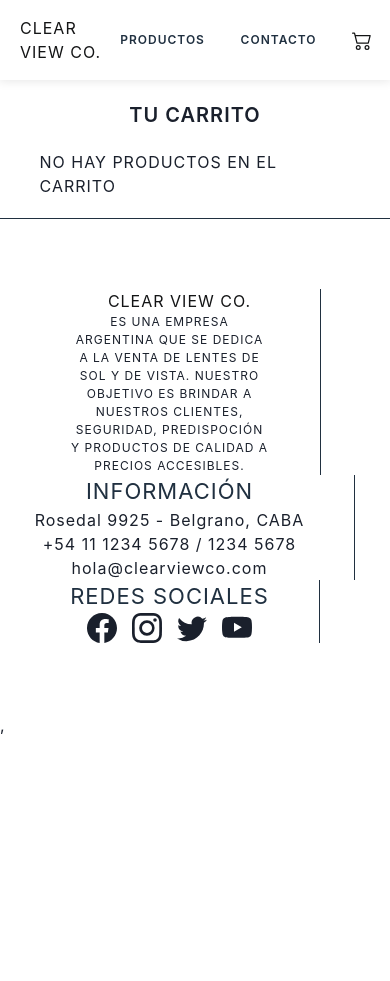
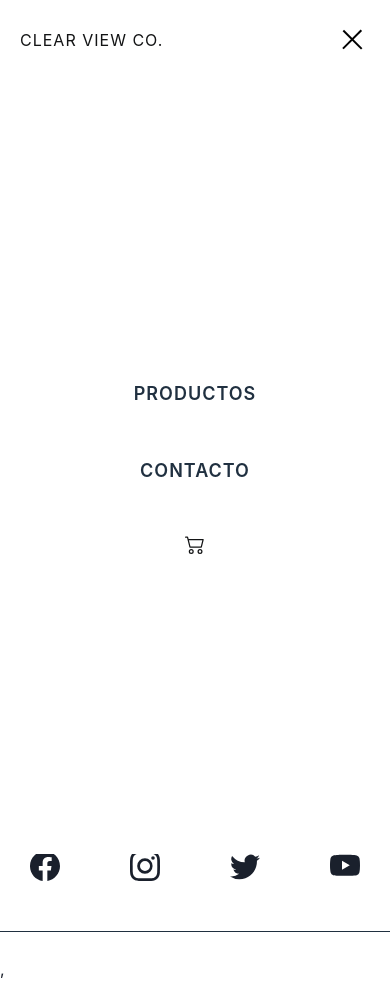
Before and after one commit to solangeleites/ClearViewCoFront, a React (Vite) app: page /carrito in a window 390 px wide. Before the commit the page ends 844 px from the top, so only its background shows below. Built offline with nearby package versions, Linux system fonts and the light colour scheme.

Commit message:
ultimos detalles

```diff
--- /dev/null
+++ b/src/components/barsMenu/BarsMenu.jsx
@@ -0,0 +1,16 @@
+import React from 'react'
+import { HambugerContainer, Icon } from './BarsMenuStyle'
+import { useContext } from 'react'
+import { MenuContext } from '../../context/Context'
+
+const BarsMenu = () => {
+const ctx = useContext(MenuContext)
+
+  return (
+  <HambugerContainer onClick={ctx.toggleMenu}>
+    <Icon clicked= {ctx.isMenuOpen}/>
+  </HambugerContainer>
+  )
+}
+
+export default BarsMenu
--- /dev/null
+++ b/src/components/barsMenu/BarsMenuStyle.js
@@ -0,0 +1,51 @@
+import styled from 'styled-components';
+
+export const HambugerContainer = styled.div`
+  color: black;
+  height: 55%;
+  width: 2.2rem;
+  cursor: pointer;
+  flex-direction: column;
+  align-items: center;
+  justify-content: center;
+  z-index: 10;
+  display: none;
+
+  @media (max-width: 992px) {
+    display: flex;
+    margin-right: 20px;
+  }
+`;
+
+export const Icon = styled.span`
+  position: relative;
+  height: 1.5px;
+  width: 75%;
+  background: ${props => (props.clicked ? 'transparent' : 'black')};
+  display: inline-block;
+  transition: all 0.3s;
+
+  &::before,
+  &::after {
+    background-color: black;
+    content: '';
+    width: 100%;
+    height: 1.5px;
+    display: inline-block;
+    position: absolute;
+    left: 0;
+    transition: all 0.3s;
+  }
+
+  &::before {
+    top: ${props => (props.clicked === true ? '0' : '-.5rem')};
+    transform: ${props =>
+      props.clicked === true ? 'rotate(135deg)' : 'rotate(0)'};
+  }
+
+  &::after {
+    top: ${props => (props.clicked === true ? '0' : '.5rem')};
+    transform: ${props =>
+      props.clicked === true ? 'rotate(-135deg)' : 'rotate(0)'};
+  }
+`;
--- a/src/components/footer/Footer.jsx
+++ b/src/components/footer/Footer.jsx
@@ -1,41 +1,70 @@
-import React from 'react'
-import { BsFacebook, BsInstagram, BsTwitter, BsYoutube } from 'react-icons/bs'
-import { Container, Section, Title, Card } from './FooterStyled'
-import { Logo } from '../navbar/NavbarStyled'
+import React from 'react';
+import { BsFacebook, BsInstagram, BsTwitter, BsYoutube } from 'react-icons/bs';
+import { Container, Section, Title, Card } from './FooterStyled';
+import { Logo } from '../navbar/NavbarStyled';
+import {FiMapPin} from 'react-icons/fi'
+import {BsTelephone} from 'react-icons/bs'
+import {MdAlternateEmail} from 'react-icons/md'
+
+
 const Footer = () => {
   return (
     <Section>
       <Container>
-          <Card
+        <Card>
+          <Logo
+            style={{
+              fontSize: '22px',
+              fontWeight: '600',
+              paddingBottom: '20px',
+            }}
           >
-            <Logo>Clear View Co.</Logo>
+            Clear View Co.
+          </Logo>
           <p
-              style={{ fontSize: '12px', width: '200px', textAlign: 'center' }}
+            style={{
+              fontSize: '12px',
+              width: '250px',
+              textAlign: 'justify',
+              paddingLeft: '10px',
+            }}
           >
-              es una empresa argentina que se dedica a la venta de lentes de sol
-              y de vista. Nuestro objetivo es brindar a nuestros clientes,
-              seguridad, predispoción y productos de calidad a precios
-              accesibles.
+            es una empresa argentina que se dedica a la venta de lentes de sol y
+            de vista. Nuestro objetivo es brindar a nuestros clientes,
+            seguridad, predispoción y productos de calidad a precios accesibles.
           </p>
         </Card>
 
-          <Card
+        <Card>
+          <Title
+            style={{
+              fontSize: '22px',
+              paddingBottom: '20px',
+              textAlign: 'justify',
+            }}
           >
-            <Title>Información</Title>
-            <p style={{ textTransform: 'none' }}>
-              Rosedal 9925 - Belgrano, CABA
-            </p>
-            <p>
+            Información
+          </Title>
+          <p style={{display:'flex', alignItems:'center'}}><FiMapPin  style={{marginRight:'10px'}}/>Rosedal 9925 - Belgrano, CABA</p>
+          <p style={{display:'flex', alignItems:'center'}}><FiMapPin  style={{marginRight:'10px'}}/>Alemania 420 - Palermo, CABA</p>
+          <p  style={{display:'flex', alignItems:'center'}}><BsTelephone  style={{marginRight:'10px'}}/>
             <a href="tel:+5411-1234-5678" style={{ textDecoration: 'none' }}>
               +54 11 1234 5678 / 1234 5678
             </a>
           </p>
-            <p style={{ textTransform: 'none' }}>hola@clearviewco.com</p>
+          <p  style={{display:'flex', alignItems:'center'}}><BsTelephone  style={{marginRight:'10px'}}/>
+            <a href="tel:+5411-1234-5678" style={{ textDecoration: 'none' }}>
+              +54 11 8765 4321 / 1234 5678
+            </a>
+          </p>
+          <p  style={{display:'flex', alignItems:'center'}}><MdAlternateEmail  style={{marginRight:'10px'}}/>
+            hola@clearviewco.com</p>
         </Card>
 
+
         <Card>
-            <Title>Redes Sociales</Title>
-            <Container>
+          <Title style={{ paddingBottom: '20px' }}>Redes Sociales</Title>
+          <Container style={{ flexDirection: 'row', gap:'10px'}}>
             <BsFacebook style={{ fontSize: '30px' }} />
 
             <BsInstagram style={{ fontSize: '30px' }} />
@@ -47,7 +76,7 @@ const Footer = () => {
         </Card>
       </Container>
     </Section>
-  )
-}
+  );
+};
 
-export default Footer
+export default Footer;
--- a/src/components/footer/FooterStyled.js
+++ b/src/components/footer/FooterStyled.js
@@ -1,11 +1,13 @@
 import styled from "styled-components";
+import { tablet } from "../../queries/mediaQueries";
+
 
 export const Section = styled.section`
   display: flex;
   flex-direction: column;
   justify-content: center;
   align-items: center;
-  padding: 70px 0;
+  padding: 25px 0;
   border-top: 1px solid #203040;
 `;
 
@@ -15,6 +17,14 @@ export const Container = styled.div`
   align-items: baseline;
   width: 90%;
   flex-wrap: wrap;
+
+  ${tablet} {
+    flex-direction: column;
+    align-items: center;
+    gap: 50px;
+    width: 100%;
+    align-items: center;
+  }
 `;
 
 export const Card = styled.div`
@@ -22,11 +32,19 @@ export const Card = styled.div`
   flex-direction: column;
   justify-content: center;
   align-items: center;
-  border-right: 1px solid #203040;
-  padding-right: 50px;
+
+  ${tablet} {
+    border-right: none;
+    border-bottom: 1px solid #203040;
+    padding-bottom: 50px;
+    width: 100%;
+    text-align: center;
+    align-items: center;
+  }
 `;
 
 export const Title = styled.h2`
   font-size: 22px;
   color: #203040;
+  font-weight: 600;
 `;
--- a/src/components/linkItem/LinkItemStyled.js
+++ b/src/components/linkItem/LinkItemStyled.js
@@ -1,5 +1,6 @@
 import styled from 'styled-components';
 import { NavLink } from 'react-router-dom';
+import { mobile, tablet } from '../../queries/mediaQueries';
 
 export const LinkItemStyled = styled(NavLink)`
   color: #203040;
@@ -33,4 +34,9 @@ export const LinkItemStyled = styled(NavLink)`
     transform-origin: bottom right;
     transform: scaleX(1);
   }
+
+  ${tablet}{
+    font-size: 18px;
+    font-weight: 600;
+  }
 `;
--- a/src/components/navbar/Navbar.jsx
+++ b/src/components/navbar/Navbar.jsx
@@ -3,12 +3,19 @@ import { NavbarContainer, Logo, LinkContainer } from './NavbarStyled';
 import LinkItem from '../linkItem/LinkItem';
 import { useNavigate } from 'react-router-dom';
 import { BsCart2 } from 'react-icons/bs';
+import BarsMenu from '../barsMenu/BarsMenu';
+import { useContext } from 'react';
+import { MenuContext } from '../../context/Context';
+
+
+
 const Navbar = () => {
   const navigate = useNavigate();
+  const ctx= useContext(MenuContext)
   return (
-    <NavbarContainer>
+    <NavbarContainer >
               <Logo onClick={() => navigate('/')}>Clear View Co.</Logo>
-      <LinkContainer>
+      <LinkContainer  isOpen={ctx.isMenuOpen}>
         <LinkItem to="productos"> PRODUCTOS</LinkItem>
         <LinkItem to="contacto"> CONTACTO</LinkItem>
 
@@ -18,6 +25,7 @@ const Navbar = () => {
           <BsCart2 style={{ fontSize: '20px' }} />{' '}
         </LinkItem>
       </LinkContainer>
+      <BarsMenu />
     </NavbarContainer>
   );
 };
--- a/src/components/navbar/NavbarStyled.js
+++ b/src/components/navbar/NavbarStyled.js
@@ -1,5 +1,5 @@
 import styled from 'styled-components';
-
+import {tablet} from '../../queries/mediaQueries'
 export const NavbarContainer = styled.nav`
   height: 80px;
   width: 100%;
@@ -7,11 +7,14 @@ export const NavbarContainer = styled.nav`
   justify-content: space-between;
   align-items: center;
   box-shadow: 0 0 10px 1px rgba(0, 0, 0, 0.1);
+
 `;
 export const Logo = styled.h1`
   color: #131415;
   padding-left: 20px;
   cursor: pointer;
+
+
 `;
 export const LinkContainer = styled.div`
   display: flex;
@@ -19,4 +22,18 @@ export const LinkContainer = styled.div`
   align-items: center;
   width: 500px;
 
+  ${tablet}{
+    position: absolute;
+    background-color: white;
+    flex-direction: column;
+    width: 100%;
+    top: 80px;
+    height: calc(100vh - 70px);
+    z-index: 2;
+    transition: all 0.5s ease-in-out;
+    transform: ${props => props.isOpen ? 'translateX(0)' : 'translateX(-100%)'};
+    justify-content: center;
+    gap: 50px;
+  }
+
 `;
--- /dev/null
+++ b/src/context/Context.jsx
@@ -0,0 +1,21 @@
+import { createContext, useState } from "react";
+
+export const MenuContext = createContext();
+
+export const MenuProvider = ({ children }) => {
+
+const [isOpen, setIsOpen] = useState(true);
+
+const handleOpen = () => {
+    setIsOpen(!isOpen);
+};
+
+  return (
+    <MenuContext.Provider value={{
+        isMenuOpen: isOpen,
+        toggleMenu: handleOpen,
+    }}>
+        {children}
+        </MenuContext.Provider>
+        );
+    };
--- a/src/main.jsx
+++ b/src/main.jsx
@@ -6,10 +6,13 @@ import { ChakraProvider } from '@chakra-ui/react'
 import { Provider } from 'react-redux';
 import { PersistGate } from 'redux-persist/integration/react';
 import { persistor, store } from './redux/store';
+import { MenuProvider } from './context/Context';
 
 
 ReactDOM.createRoot(document.getElementById('root')).render(
   <>
+        <MenuProvider>
+
   <Provider store={store}>
     <PersistGate persistor={persistor}>
   <React.StrictMode>
@@ -19,5 +22,7 @@ ReactDOM.createRoot(document.getElementById('root')).render(
   </React.StrictMode>,
   </PersistGate>
   </Provider>
+  </MenuProvider>
+
   </>
   )
--- /dev/null
+++ b/src/queries/mediaQueries.js
@@ -0,0 +1,10 @@
+const wideScreen = 1800;
+const desktopWidth = 1024;
+const tabletWidth = 992;
+const mobileWidth = 576;
+
+
+export const widescreen = `@media (max-width: ${wideScreen}px)`;
+export const desktop = `@media (max-width: ${desktopWidth}px)`;
+export const tablet = `@media (max-width: ${tabletWidth}px)`;
+export const mobile = `@media (max-width: ${mobileWidth}px)`;
```
Also changed, not shown: src/components/table/Table.jsx (+15 -115 lines). Lines whose indentation alone changed are shown as unchanged.
